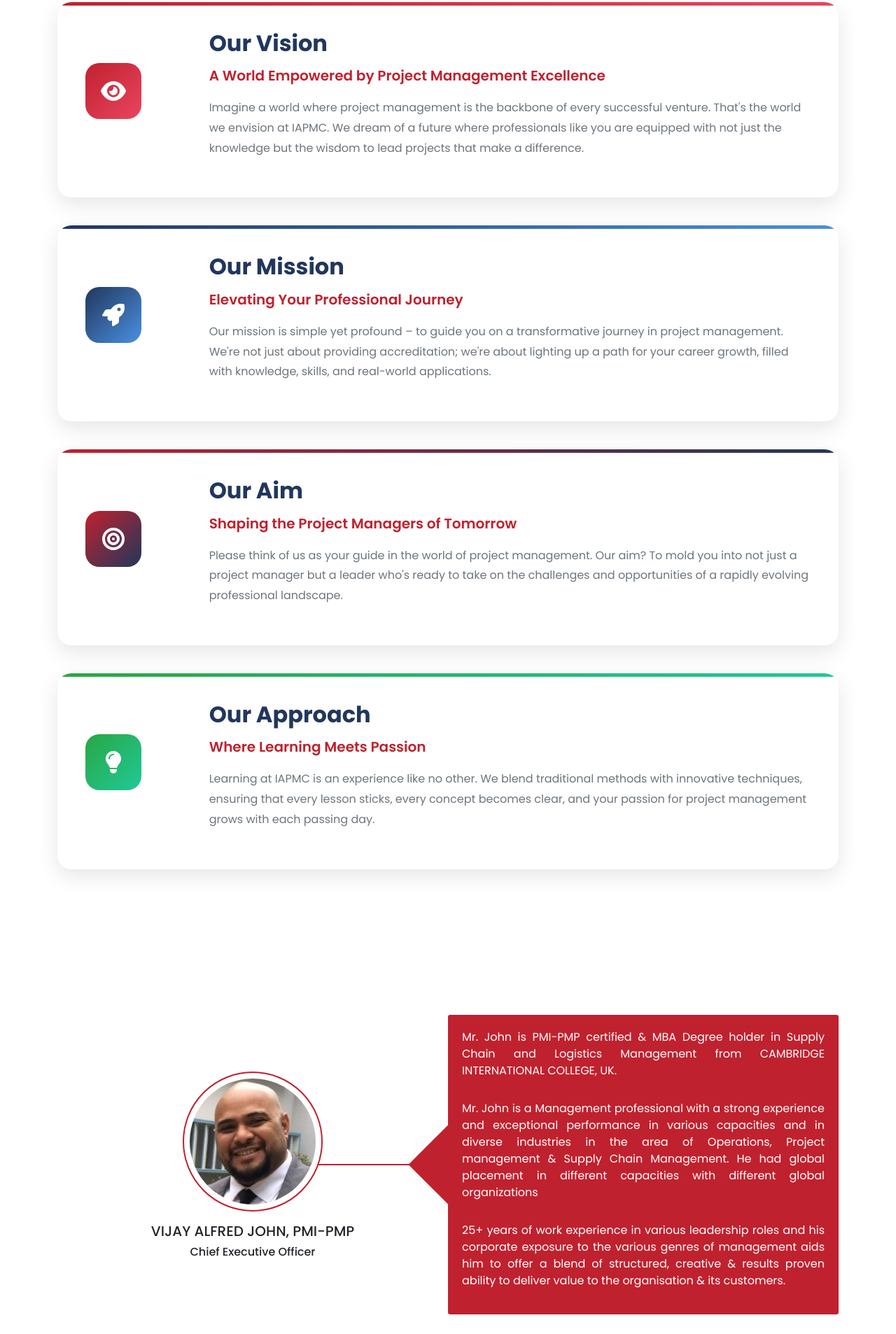
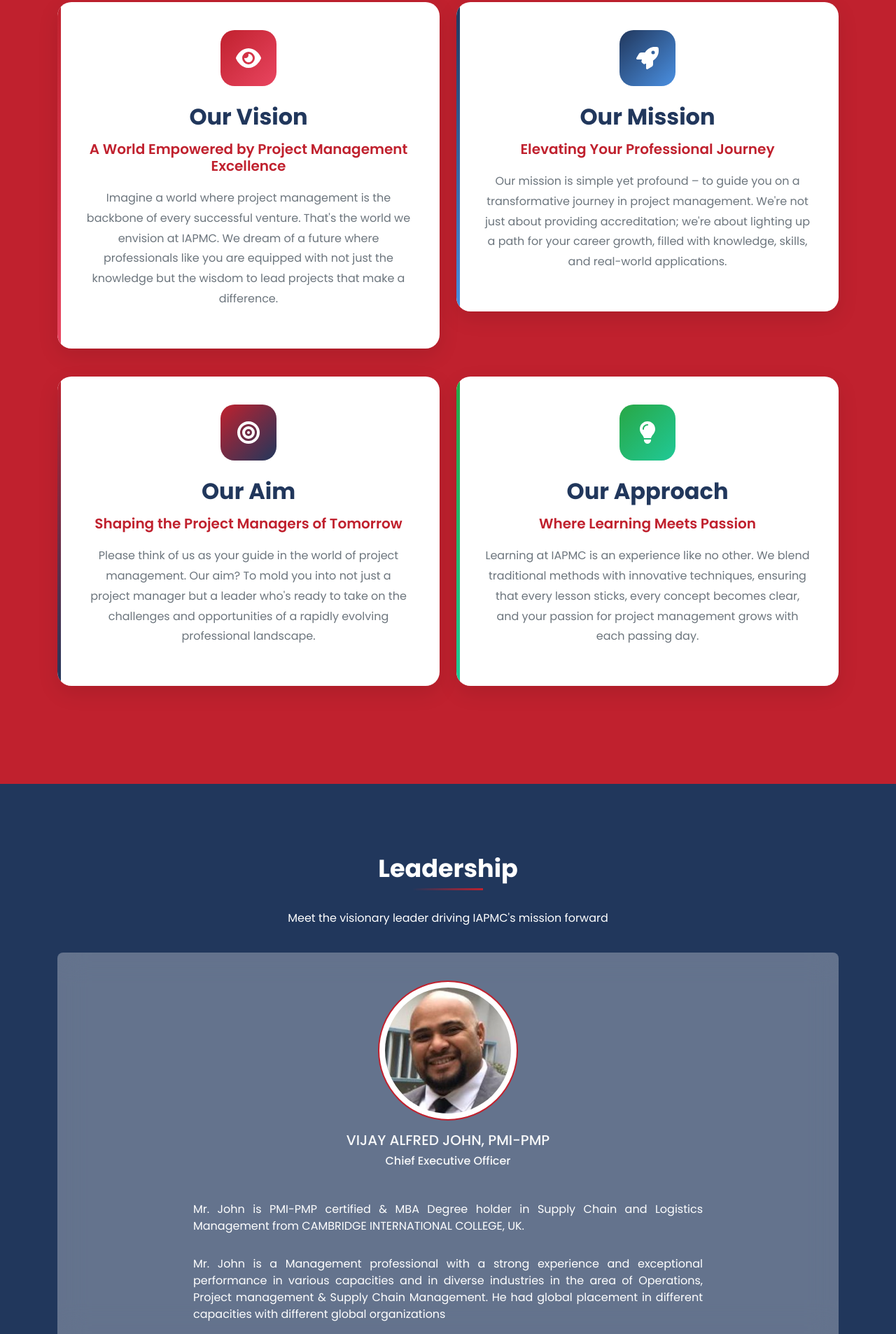
Before and after one commit to kmalaminstd123/project-management-redesign, a plain HTML site: page about.html in a window 1280 px wide. Shown: the part 894-2800 px from the top of the page at 70% size. Drawn offline with nearby package versions, Linux system fonts and the light colour scheme.

Commit message:
about page design modified

```diff
--- a/about.html
+++ b/about.html
@@ -133,9 +133,9 @@
         <div class="container text-center">
 
             <h4>Our Story</h4>
-            <h2>A Journey from Vision to Reality</h2>
+            <h2 style="color: var(--light-gray);">A Journey from Vision to Reality</h2>
 
-            <p>Let’s take a stroll down memory lane to where it all began. Picture this: it's 2023, and a group of project management enthusiasts comes together with a dream. The dream? To create a space where project management isn't just taught but lived and breathed. Thus, the International Authority for Project Management Certification (IAPMC) was born.</p>
+            <p style="color: var(--light-gray); opacity: 0.9;">Let’s take a stroll down memory lane to where it all began. Picture this: it's 2023, and a group of project management enthusiasts comes together with a dream. The dream? To create a space where project management isn't just taught but lived and breathed. Thus, the International Authority for Project Management Certification (IAPMC) was born.</p>
 
         </div>
     </div>
@@ -146,15 +146,18 @@
     <div class="about-details-section">
         <div class="container">
 
+            <div class="row">
+
+                <div class="col-md-6">
                     <!-- Vision Card -->
                     <div class="about-card vision-card">
                         <div class="row align-items-center">
-                    <div class="col-lg-2 col-md-3 mb-4 mb-md-0">
-                        <div class="card-icon">
+                            <div class="col-12">
+                                <div class="card-icon text-center mx-auto">
                                     <i class="fas fa-eye"></i>
                                 </div>
                             </div>
-                    <div class="col-lg-10 col-md-9">
+                            <div class="col-12 text-center">
                                 <h2 class="card-title">Our Vision</h2>
                                 <h3 class="card-subtitle">A World Empowered by Project Management Excellence</h3>
                                 <p class="card-description">
@@ -163,16 +166,18 @@
                             </div>
                         </div>
                     </div>
+                </div>
 
+                <div class="col-md-6">
                     <!-- Mission Card -->
                     <div class="about-card mission-card">
                         <div class="row align-items-center">
-                    <div class="col-lg-2 col-md-3 mb-4 mb-md-0">
-                        <div class="card-icon">
+                            <div class="col-12">
+                                <div class="card-icon text-center mx-auto">
                                     <i class="fas fa-rocket"></i>
                                 </div>
                             </div>
-                    <div class="col-lg-10 col-md-9">
+                            <div class="col-12 text-center">
                                 <h2 class="card-title">Our Mission</h2>
                                 <h3 class="card-subtitle">Elevating Your Professional Journey</h3>
                                 <p class="card-description">
@@ -181,16 +186,18 @@
                             </div>
                         </div>
                     </div>
+                </div>
 
+                <div class="col-md-6">
                     <!-- Aim Card -->
                     <div class="about-card aim-card">
                         <div class="row align-items-center">
-                    <div class="col-lg-2 col-md-3 mb-4 mb-md-0">
-                        <div class="card-icon">
+                            <div class="col-12">
+                                <div class="card-icon text-center mx-auto">
                                     <i class="fas fa-bullseye"></i>
                                 </div>
                             </div>
-                    <div class="col-lg-10 col-md-9">
+                            <div class="col-12 text-center">
                                 <h2 class="card-title">Our Aim</h2>
                                 <h3 class="card-subtitle">Shaping the Project Managers of Tomorrow</h3>
                                 <p class="card-description">
@@ -199,16 +206,18 @@
                             </div>
                         </div>
                     </div>
+                </div>
 
+                <div class="col-md-6">
                     <!-- Approach Card -->
                     <div class="about-card approach-card">
                         <div class="row align-items-center">
-                    <div class="col-lg-2 col-md-3 mb-4 mb-md-0">
-                        <div class="card-icon">
+                            <div class="col-12">
+                                <div class="card-icon text-center mx-auto">
                                     <i class="fas fa-lightbulb"></i>
                                 </div>
                             </div>
-                    <div class="col-lg-10 col-md-9">
+                            <div class="col-12 text-center mx-auto">
                                 <h2 class="card-title">Our Approach</h2>
                                 <h3 class="card-subtitle">Where Learning Meets Passion</h3>
                                 <p class="card-description">
@@ -216,6 +225,9 @@
                                 </p>
                             </div>
                         </div>
+                    </div>
+                </div>
+
             </div>
 
         </div>
@@ -226,19 +238,28 @@
     <!-- ========== president Section start ========== -->
     <section class="president">
         <div class="container">
-            <div class="row g-0 align-items-center">
 
-                <div class="col-md-6">
+            <div class="section-header">
+                <h2 class="text-white">Leadership</h2>
+            </div>
+
+            <div class="accr-subtitle mx-auto" style="width: fit-content;">
+                <h5 class="text-md-start text-center text-white fw-normal fs-6">Meet the visionary leader driving IAPMC's mission forward</h5>
+            </div>
+
+            <div class="row g-0 align-items-center main_pres_talk_img">
+
+                <div class="col-12">
                     <div class="pres-img mx-auto">
                         <img src="./images/Vijay Alfred John Profile Pic.png" alt="">
                     </div>
                     <div class="pres-intro text-center mt-3">
-                        <h5>VIJAY ALFRED JOHN, PMI-PMP</h5>
-                        <h6>Chief Executive Officer</h6>
+                        <h5 style="color: var(--light-gray);">VIJAY ALFRED JOHN, PMI-PMP</h5>
+                        <h6 style="color: var(--light-gray);">Chief Executive Officer</h6>
                     </div>
                 </div>
 
-                <div class="col-md-6">
+                <div class="col-12">
                     <div class="pres-talk">
                         <p>Mr. John is PMI-PMP certified & MBA Degree holder in Supply Chain and Logistics Management from CAMBRIDGE INTERNATIONAL COLLEGE, UK.</p>
 
@@ -259,8 +280,8 @@
         <div class="container">
             <div class="row justify-content-center">
                 <div class="col-lg-8">
-                    <h2 class="cta-title">Join Our Story</h2>
-                    <p class="cta-description">Now, it's your turn. Become a part of our story at IAPMC, where your journey in project management is just beginning. Together, let's embark on this exciting path filled with learning, growth, and endless possibilities.</p>
+                    <h2 class="cta-title" style="color: var(--light-gray);">Join Our Story</h2>
+                    <p class="cta-description" style="color: var(--light-gray);">Now, it's your turn. Become a part of our story at IAPMC, where your journey in project management is just beginning. Together, let's embark on this exciting path filled with learning, growth, and endless possibilities.</p>
                     <a href="#" class="cta-btn">Start Your Journey Today</a>
                 </div>
             </div>
--- a/css/style.css
+++ b/css/style.css
@@ -1162,7 +1162,8 @@ body {
 
 .about_sum_cont {
   padding: var(--section-space);
-  background: var(--light-gray);
+  /* background: var(--light-gray); */
+  background: var(--secondery-color);
 }
 
 .about_sum_cont h4 {
@@ -1195,7 +1196,8 @@ body {
 /* ========== Vision, Mission, Aim, Approach Sections ========== */
 .about-details-section {
   padding: var(--section-space);
-  background: var(--white);
+  /* background: var(--white); */
+  background-color: var(--primary-color);
 }
 
 .about-card {
@@ -1225,8 +1227,8 @@ body {
   position: absolute;
   top: 0;
   left: 0;
-  width: 100%;
-  height: 5px;
+  width: 5px;
+  height: 100%;
   transition: all 0.3s ease;
 }
 
@@ -1347,8 +1349,9 @@ body {
 /* ========== president Section start ========== */
 
 .president {
-  margin: var(--section-space);
+  padding: var(--section-space);
   margin-top: 0;
+  background-color: var(--secondery-color);
 }
 
 .pres-img {
@@ -1358,13 +1361,12 @@ body {
   border: 2px solid var(--primary-color);
   padding: 8px;
   position: relative;
-  margin-top: 14%;
   overflow: hidden;
   background-color: #fff;
 }
 
 .pres-intro {
-  background-color: #fff;
+  /* background-color: #fff; */
 }
 
 /* .pres-img::after{
@@ -1378,6 +1380,15 @@ body {
   background-color: var(--primary-color);
 } */
 
+.main_pres_talk_img{
+  margin-top: 40px;
+  padding-top: 40px;
+  padding-bottom: 20px;
+  background-color: rgba(255, 255, 255, 0.3);
+  backdrop-filter: blur(20px);
+  border-radius: 8px;
+}
+
 .pres-img img {
   height: 100%;
   width: 100%;
@@ -1387,15 +1398,18 @@ body {
 }
 
 .pres-talk {
-  background-color: var(--primary-color);
   padding: 20px;
-  border-radius: 3px;
+  border-radius: 5px;
   color: #fff;
   position: relative;
-  margin-top: 68px;
-}
-
-.pres-talk::before {
+  margin-top: 20px;
+  max-width: 768px;
+  width: 100%;
+  margin-left: auto;
+  margin-right: auto;
+}
+
+/* .pres-talk::before {
   content: '';
   position: absolute;
   top: 50%;
@@ -1405,9 +1419,9 @@ body {
   width: 180px;
   height: 2px;
   z-index: -1;
-}
-
-.pres-talk::after {
+} */
+
+/* .pres-talk::after {
   content: '';
   position: absolute;
   top: 50%;
@@ -1417,7 +1431,7 @@ body {
   width: 80px;
   background-color: var(--primary-color);
   z-index: -1;
-}
+} */
 
 @media only screen and (max-width: 768px) {
 
@@ -1453,7 +1467,8 @@ body {
 /* ========== CTA Section ========== */
 .cta-section {
   padding: var(--section-space);
-  background: var(--light-gray);
+  /* background: var(--light-gray); */
+  background-color: var(--primary-color);
   text-align: center;
 }
 
@@ -1474,7 +1489,8 @@ body {
 }
 
 .cta-btn {
-  background: var(--primary-color);
+  /* background: var(--primary-color); */
+  background-color: var(--secondery-color);
   color: var(--white);
   border: 2px solid var(--primary-color);
   padding: 15px 40px;
@@ -1487,10 +1503,11 @@ body {
 }
 
 .cta-btn:hover {
-  background: transparent;
+  background: var(--light-gray);
   color: var(--primary-color);
   transform: translateY(-3px);
   box-shadow: 0 10px 25px rgba(192, 33, 46, 0.3);
+  border: 2px solid var(--secondery-color);
 }
 
 @media (max-width: 768px) {
```
Lines whose indentation alone changed are shown as unchanged.
